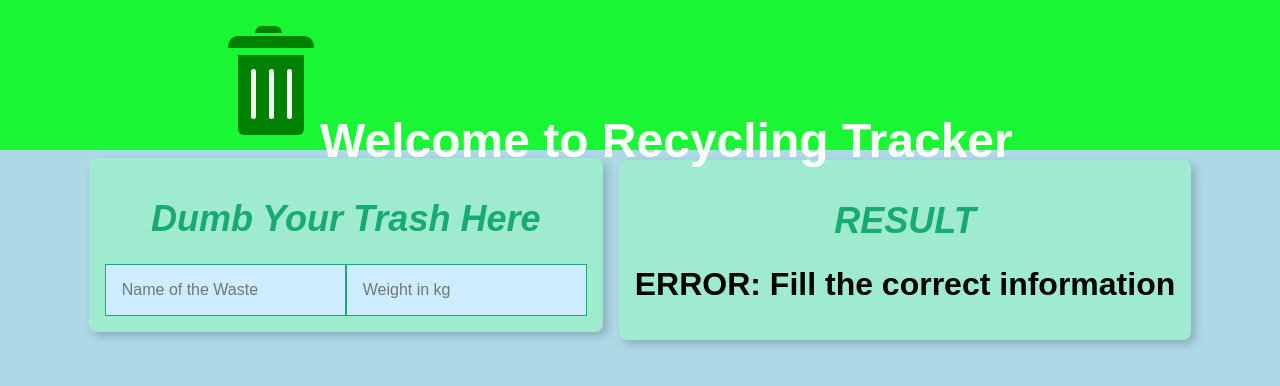
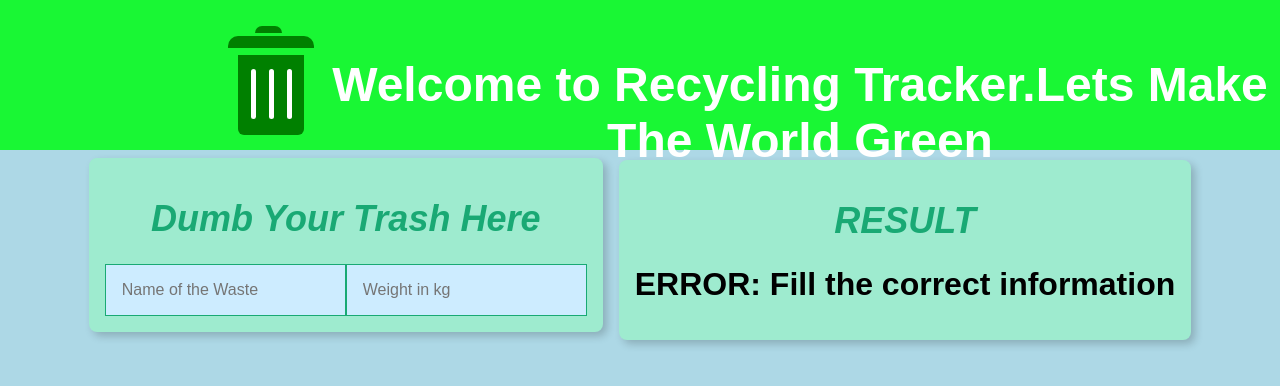
Before and after one commit to zero-to-mastery/recycling-tracker, a React (Create React App) app in the folder React_files/: page / in a window 1280 px wide. Shown: the top 386 px of the page. Built offline with nearby package versions, Linux system fonts and the light colour scheme.

Commit message:
Updated Readme

```diff
--- /dev/null
+++ b/React_files/src/components/Trash/Trash.js
@@ -0,0 +1,19 @@
+import React from 'react';
+import Aux from '../../hoc/Aux/Aux';
+import '../../containers/App.css'
+const Trash =(props) =>{
+    return (
+        <Aux>
+            <header className="App-header">
+            <section>
+                <span className="trash">
+                <span></span>
+                    <i></i>
+                </span>
+            </section>
+            <h1 className="f1 App-title">Welcome to Recycling Tracker.Lets Make The World Green</h1>
+            </header>
+        </Aux>
+    );
+}
+export default Trash;
--- a/React_files/src/containers/App.js
+++ b/React_files/src/containers/App.js
@@ -2,17 +2,14 @@ import React, { Component } from 'react';
 import './App.css';
 import Card from '../components/Cards/Card';
 import ResultBox from '../components/ResultBox/ResultBox'
-
+import Trash from '../components/Trash/Trash'
 
 class App extends Component {
-
-  constructor(){
-    super();
-    this.state={
-           waste: '',
-           weight: '',
-        };
-  }
+    state={
+            waste: '',
+            weight: '',
+            location:''
+          };
 
   onWasteChange= (event) => {
     this.setState({waste: event.target.value});
@@ -25,15 +22,7 @@ class App extends Component {
   render() {
     return (
       <div className='App'>
-        <header className="App-header">
-          <section>
-             <span className="trash">
-               <span></span>
-                <i></i>
-             </span>
-          </section>
-          <h1 className="f1 App-title">Welcome to Recycling Tracker</h1>
-        </header>
+         <Trash />
          <Card onWaste={this.onWasteChange} onWeight={this.onWeightChange} />
          <ResultBox waste={this.state.waste} weight={this.state.weight} />
       </div>
--- /dev/null
+++ b/React_files/src/hoc/Aux/Aux.js
@@ -0,0 +1,4 @@
+
+const Aux =(props)=> props.children;
+
+export default Aux;
```
